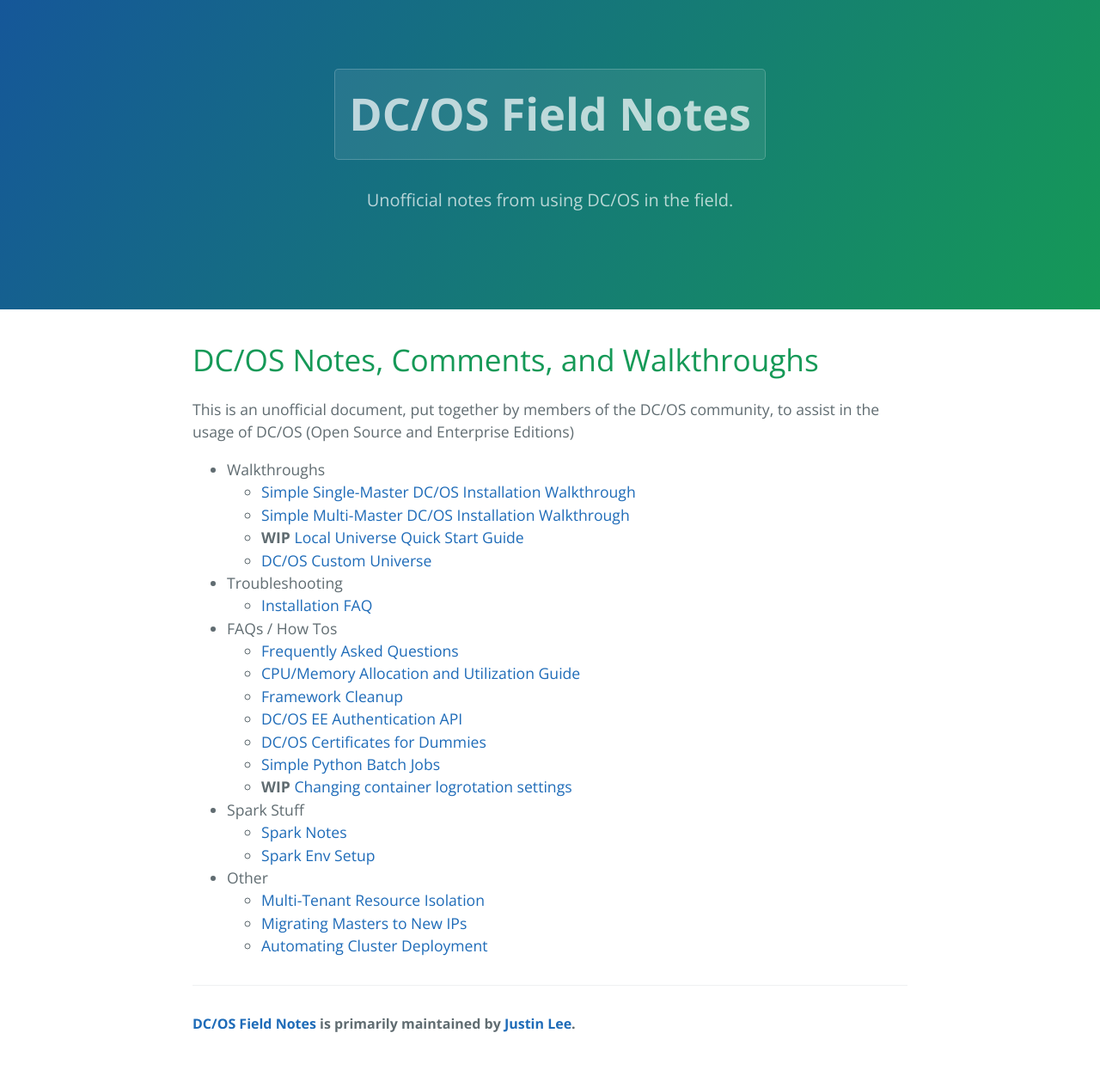
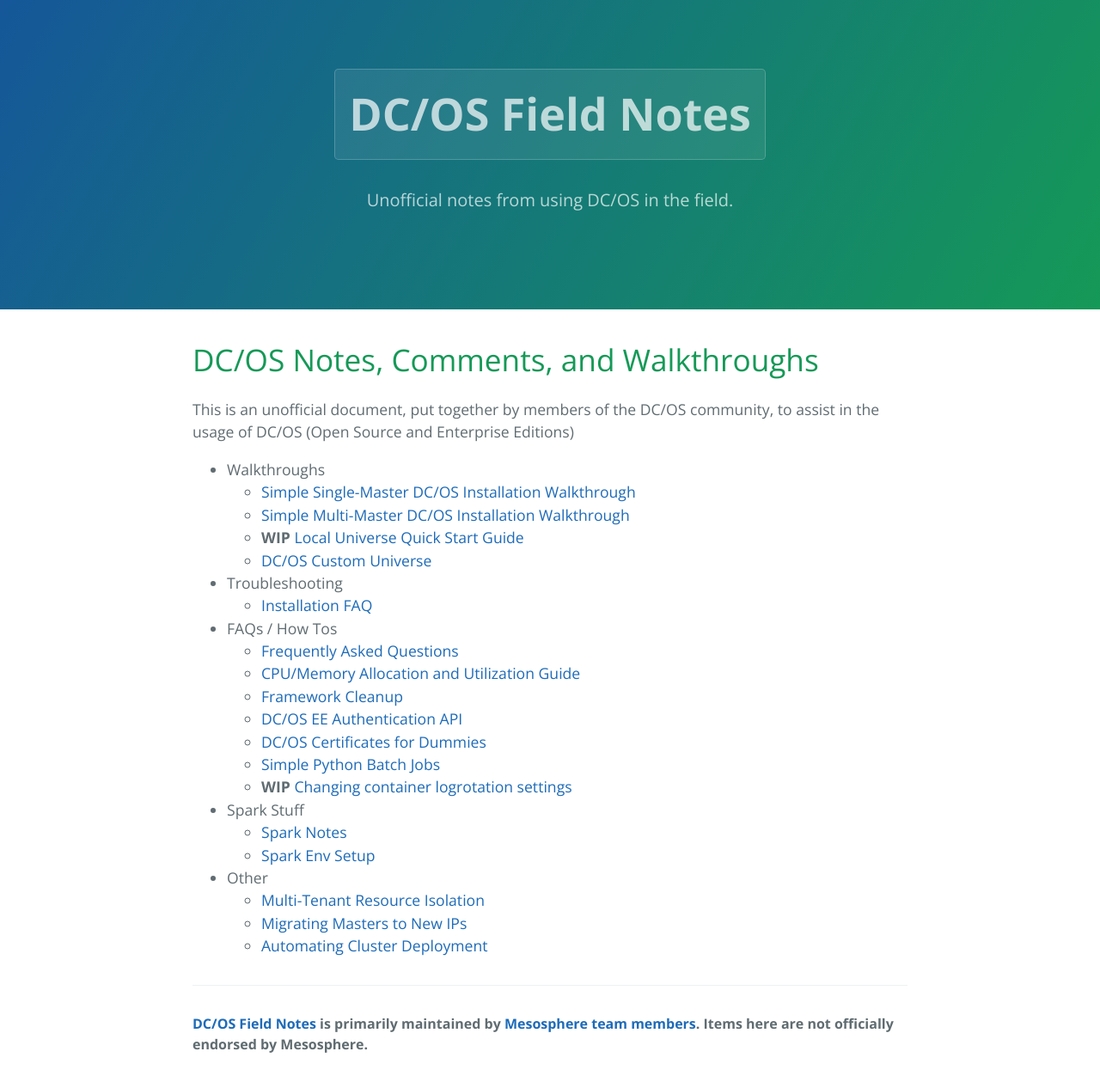
Before and after one commit to mesosphere/field-notes, a Jekyll site: the page built from docs/index.md, in a window 1280 px wide. Shown: the whole page at 86% size. Built offline with Jekyll 4.4.1, drawn with Linux system fonts in a browser that asks for light colours; our own code applies the rules of GitHub Pages for plain Markdown files; before the commit the page ends 1235 px from its top, so only the background shows below that.

Commit message:
Add link to maintainer page

```diff
--- a/docs/_layouts/default.html
+++ b/docs/_layouts/default.html
@@ -21,7 +21,7 @@
 
       <footer class="site-footer">
         {% if site.github.is_project_page %}
-          <span class="site-footer-owner"><a href="{{ site.github.repository_url }}">DC/OS Field Notes</a> is primarily maintained by <a href="https://github.com/justinrlee/">Justin Lee</a>.</span>
+          <span class="site-footer-owner"><a href="{{ site.github.repository_url }}">DC/OS Field Notes</a> is primarily maintained by <a href="https://mesosphere.github.io/field-notes/maintainers">Mesosphere team members</a>.  Items here are not officially endorsed by Mesosphere.</span>
         {% endif %}
       </footer>
     </section>
```
